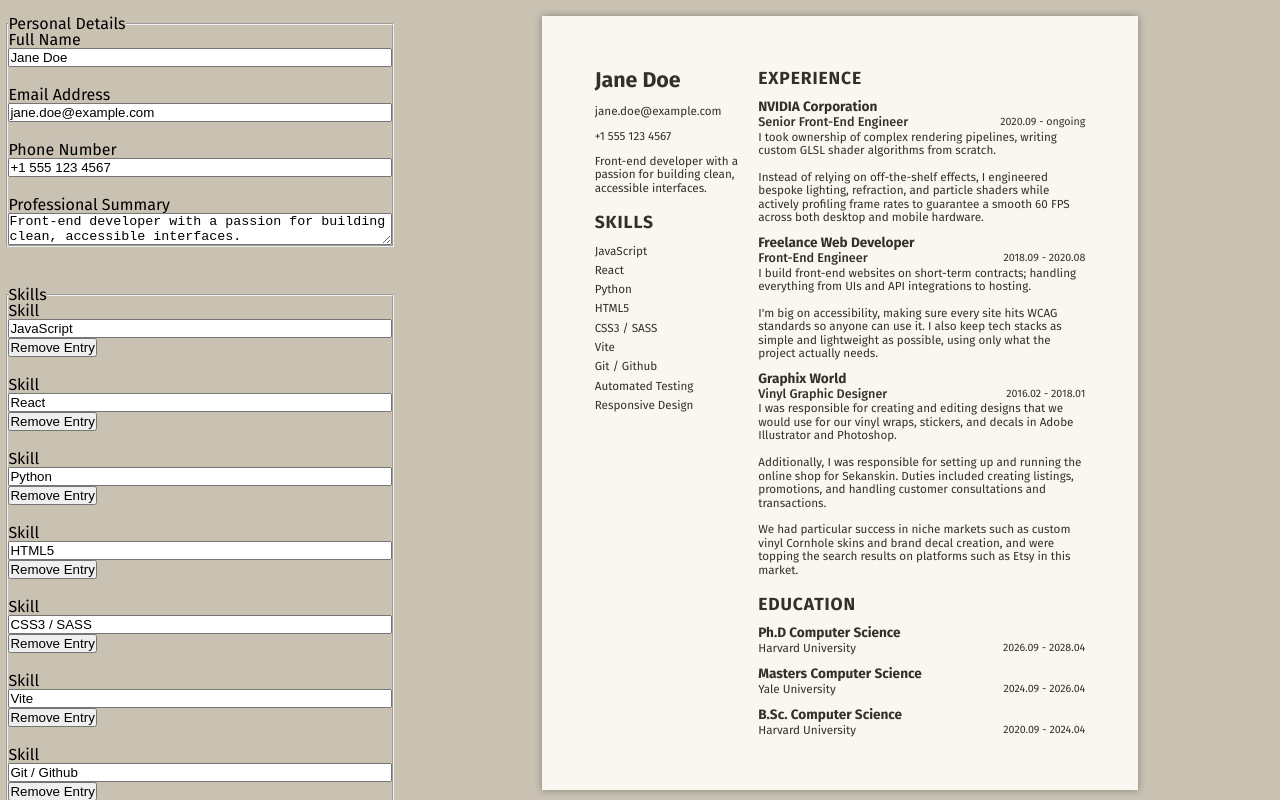
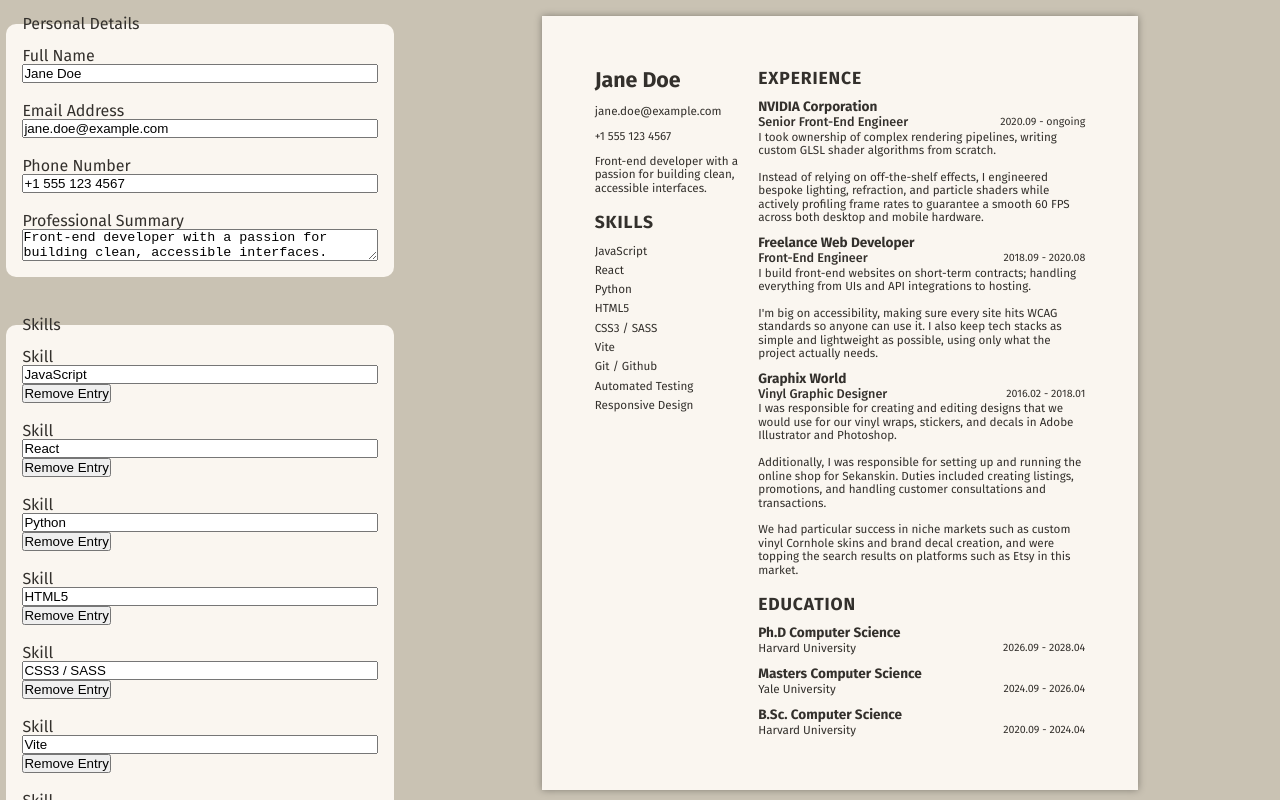
Before and after one commit to Long-Hold/odin-cv-application, a React (Vite) app: page / in a window 1280 px wide. Built offline with nearby package versions, Linux system fonts and the light colour scheme.

Commit message:
refactor: move resume coloring to root variables to use on form for consistency (#34)

```diff
--- a/src/components/display/styles/ResumeTemplate.css
+++ b/src/components/display/styles/ResumeTemplate.css
@@ -11,8 +11,8 @@
 .resumeTemplate {
   font-size: 12pt;
   line-height: 1.15;
-  background-color: #FAF6F0;
-  color: #33302C;
+  background-color: var(--off-white);
+  color: var(--charcoal-gray);
 
   /* using max-width is important, as it allows the form to grow properly */
   max-width: 8.5in;
--- a/src/components/form/styles/formStyles.css
+++ b/src/components/form/styles/formStyles.css
@@ -2,6 +2,19 @@
   .toggleHideFormBtn {
     display: none;
   }
+}
+
+/*
+Warm color scheme:
+  text: #33302C
+  outer fieldset: #FAF6F0
+  inner fieldset: #E3DAC9
+*/
+
+fieldset {
+  border-radius: 10px;
+  border: none;
+  padding: 1rem;
 }
 
 .resumeFormSection {
@@ -26,6 +39,7 @@ fieldset ul {
 
 .resumeDetailsForm {
   gap: 2.5rem;
+  color: var(--charcoal-gray);
 
   /*
   Each li child of the ol contain fieldsets with grouped inputs for
@@ -48,3 +62,14 @@ fieldset ul {
     gap: 1.25rem;
   }
 }
+
+.personalFields,
+.skillsFields,
+.workExperienceFields,
+.educationFields {
+  background-color: var(--off-white);
+}
+
+details fieldset {
+  background-color: #E3DAC9;
+}
--- a/src/index.css
+++ b/src/index.css
@@ -32,6 +32,9 @@
   text-rendering: optimizeLegibility;
   -webkit-font-smoothing: antialiased;
   -moz-osx-font-smoothing: grayscale;
+
+  --off-white: #FAF6F0;
+  --charcoal-gray: #33302C;
 }
 
 body {
```
